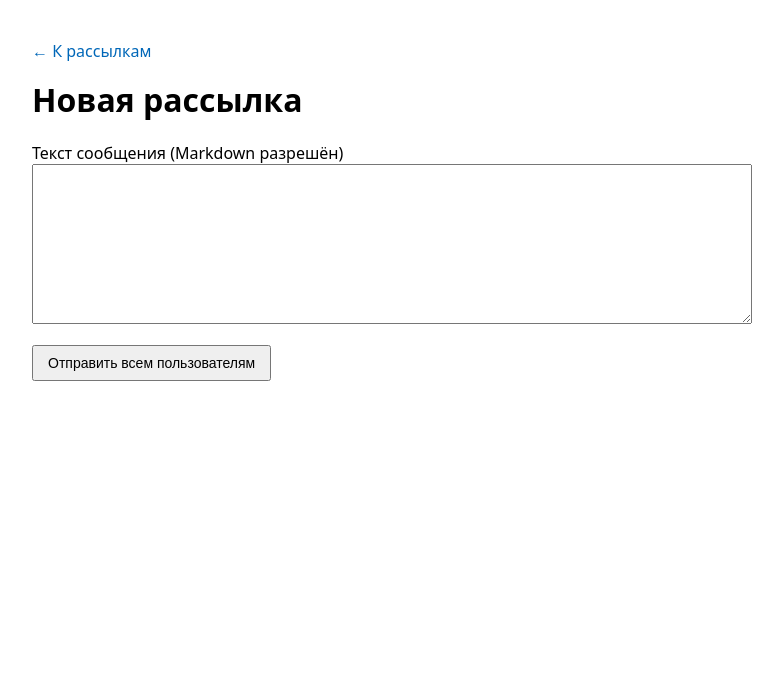
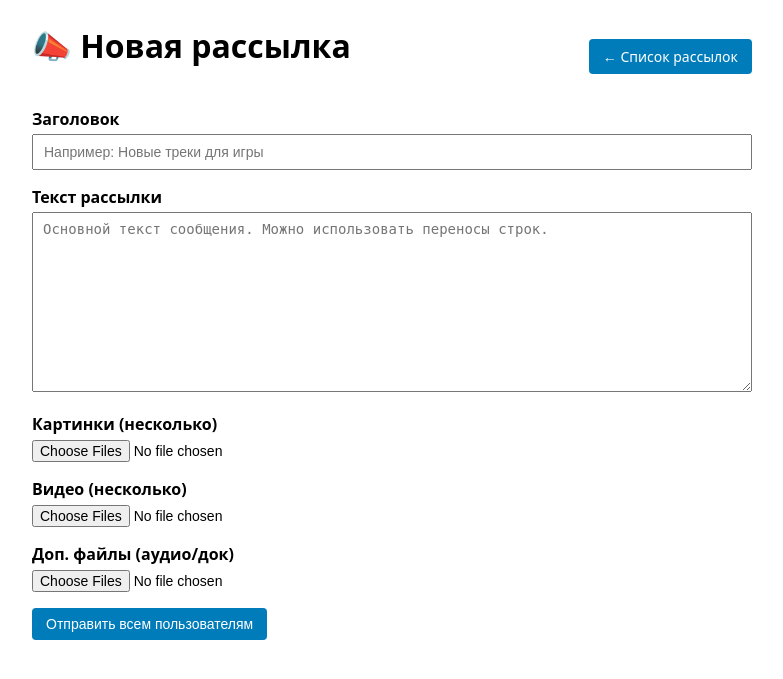
Before and after one commit to music-bingo-bot/kazoo-bot, a FastAPI app: page /admin_web/broadcasts/new in a window 1280 px wide. Shown: the top 679 px of the page, without its empty margins (248-1031 px from the left). Run offline with FastAPI, Linux system fonts and the light colour scheme; parts of the project's set-up code (start-up, migrations or seed data) failed here and were passed over.

Commit message:
Update broadcasts_new.html

```diff
--- a/templates/broadcasts_new.html
+++ b/templates/broadcasts_new.html
@@ -9,26 +9,95 @@
     h1 { margin-top: 0; }
     a { text-decoration: none; color: #0067b8; }
     a:hover { text-decoration: underline; }
-    textarea { width: 100%; min-height: 160px; padding: 8px 10px; font-size: 14px; box-sizing: border-box; }
-    button { padding: 8px 14px; font-size: 14px; cursor: pointer; }
-    .error { color: #b00; margin-bottom: 12px; }
+
+    .btn {
+      display: inline-block;
+      padding: 8px 14px;
+      background: #007cba;
+      color: #fff !important;
+      border-radius: 4px;
+      text-decoration: none;
+      border: none;
+      cursor: pointer;
+      font-size: 14px;
+    }
+    .btn:hover { background: #005a85; }
+
+    textarea, input[type="text"] {
+      width: 100%;
+      padding: 8px 10px;
+      font-size: 14px;
+      box-sizing: border-box;
+    }
+    textarea {
+      min-height: 180px;
+      resize: vertical;
+    }
+
+    .top-bar {
+      display: flex;
+      justify-content: space-between;
+      align-items: center;
+      margin-bottom: 20px;
+    }
+
+    .error {
+      color: #b00;
+      margin-bottom: 12px;
+    }
+
+    .field-label {
+      font-weight: 600;
+      margin-bottom: 4px;
+      display: block;
+    }
+
+    .field-block {
+      margin-bottom: 16px;
+    }
+
+    input[type="file"] {
+      font-size: 14px;
+    }
   </style>
 </head>
 <body>
-  <p><a href="/admin_web/broadcasts">&larr; К рассылкам</a></p>
-  <h1>Новая рассылка</h1>
+  <div class="top-bar">
+    <h1>📣 Новая рассылка</h1>
+    <a class="btn" href="/admin_web/broadcasts">← Список рассылок</a>
+  </div>
 
   {% if error %}
     <div class="error">{{ error }}</div>
   {% endif %}
 
-  <form method="post">
-    <p>
-      <label>Текст сообщения (Markdown разрешён)<br>
-        <textarea name="text" required></textarea>
-      </label>
-    </p>
-    <button type="submit">Отправить всем пользователям</button>
+  <form method="post" enctype="multipart/form-data">
+    <div class="field-block">
+      <label class="field-label">Заголовок</label>
+      <input type="text" name="title" placeholder="Например: Новые треки для игры">
+    </div>
+
+    <div class="field-block">
+      <label class="field-label">Текст рассылки</label>
+      <textarea name="text" placeholder="Основной текст сообщения. Можно использовать переносы строк."></textarea>
+    </div>
+
+    <div class="field-block">
+      <label class="field-label">Картинки (несколько)</label>
+      <input type="file" name="images" multiple accept="image/*">
+    </div>
+
+    <div class="field-block">
+      <label class="field-label">Видео (несколько)</label>
+      <input type="file" name="videos" multiple accept="video/*">
+    </div>
+
+    <div class="field-block">
+      <label class="field-label">Доп. файлы (аудио/док)</label>
+      <input type="file" name="files" multiple>
+    </div>
+
+    <button class="btn" type="submit">Отправить всем пользователям</button>
   </form>
 </body>
 </html>
```
